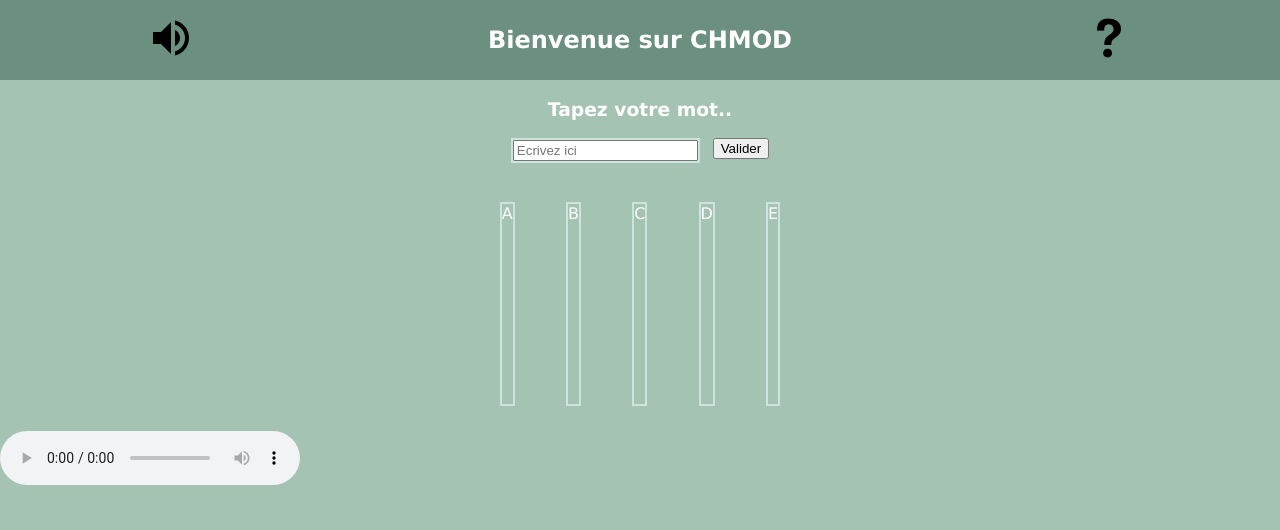
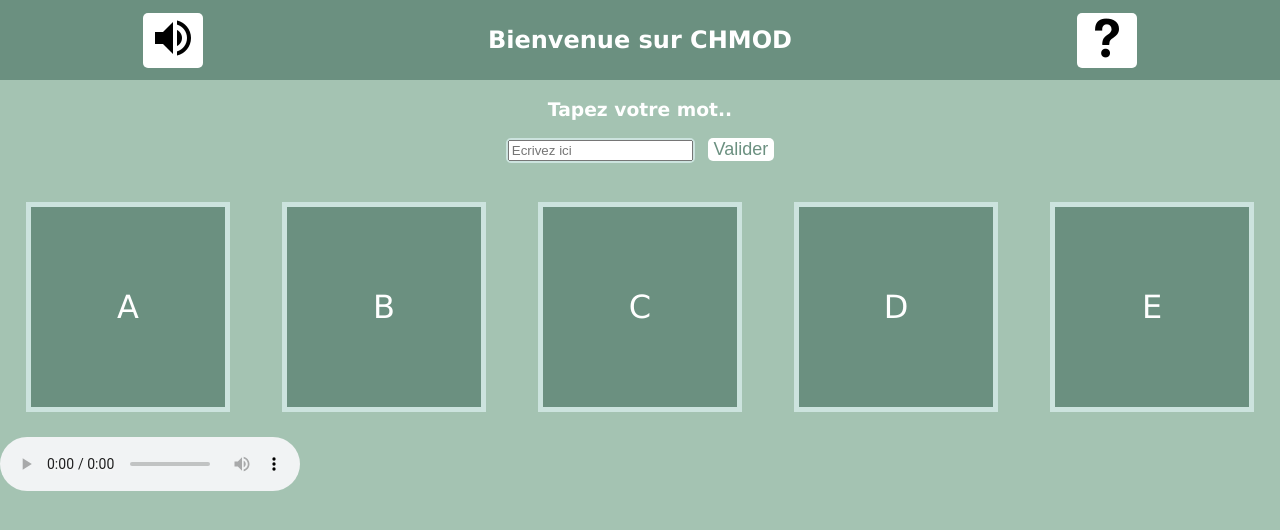
Before and after one commit to guiguioz/projetWordle, a plain HTML site: page index.html in a window 1280 px wide. Drawn offline with Linux system fonts and the light colour scheme.

Commit message:
stylizing man ! Ajout bouton pour le son

```diff
--- a/index.html
+++ b/index.html
@@ -14,13 +14,13 @@
 
     <nav>
         <div id="son">
-            <img src="img/volume_on.png" alt="" id="volume">
+            <button><img src="img/volume_on.png" alt="" id="volume"></button>
         </div>
         <div id="titre">
             <h1>Bienvenue sur CHMOD</h1>
         </div>
         <div id="règle">
-            <img src="img/help.png" alt="" id="help">
+            <button><img src="img/help.png" alt="" id="help"></button>
         </div>
     </nav>
 
--- a/style.css
+++ b/style.css
@@ -18,6 +18,14 @@ nav{
 main{
     height: 90%;
     background-color: #a4c3b2;
+}
+
+#son{
+    cursor: pointer;
+}
+
+#règle{
+    cursor: pointer;
 }
 
 .titre{
@@ -46,6 +54,19 @@ main{
     margin-right: 1%;
     margin-bottom: 1%;
     border: 2px solid #cce3de;
+    border-radius: 5px;
+    align-items: center;
+    color: #6b9080;
+}
+
+button{
+    border-radius: 5px;
+    align-items: center;
+    border: 10px;
+    color: #6b9080;
+    background-color: white;
+    font-size: large;
+    cursor: pointer;
 }
 
 #mot{
@@ -56,7 +77,12 @@ main{
 
 .lettreDiv{
     display: flex;
+    justify-content: center;
+    align-items: center;
+    font-size: xx-large;
     height: 200px;
+    width: 100%;
     margin: 2%;
-    border: 2px solid #cce3de;
+    border: 5px solid #cce3de;
+    background-color: #6b9080;
 }
```
